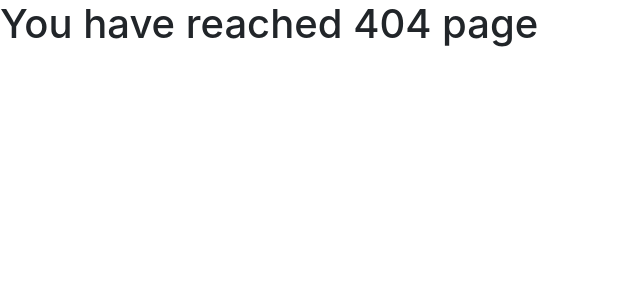
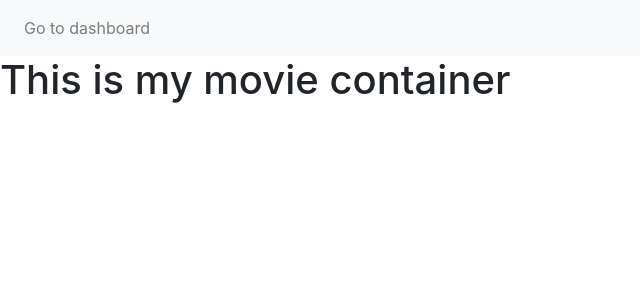
Before and after one commit to karan-tewari/reduxoverkill, a React (Create React App) app: page /dashboard/movies in a window 1280 px wide. Before the commit this address had no page. Shown: the top 300 px of the page, without its empty margins (0-640 px from the left). Built offline with nearby package versions, Linux system fonts and the light colour scheme.

Commit message:
added child routes to movies

```diff
--- a/src/App.js
+++ b/src/App.js
@@ -10,7 +10,7 @@ function App() {
   return (
     <div className="App">
       <Switch>
-        <Route path="/movies" exact component={MovieContainer} />
+        <Route path="/dashboard/movies" exact component={MovieContainer} />
         <Route path="/dashboard" exact component={Dashboard} />
         <Route path="/login" exact component={Login} />
         <Route path="/" exact component={Welcome}/>
--- a/src/components/MovieContainer.js
+++ b/src/components/MovieContainer.js
@@ -1,9 +1,13 @@
 import React, { Component } from 'react';
+import MovieNavbar from './MovieNavbar';
 
 class MovieContainer extends Component{
     render(){
         return(
-            <h1>This is my movie container</h1>
+            <div>
+                <MovieNavbar />
+                <h1>This is my movie container</h1>
+            </div>
         )
     }
 }
--- /dev/null
+++ b/src/components/MovieNavbar.js
@@ -0,0 +1,37 @@
+import React, { Component } from 'react';
+import {
+  Collapse,
+  Navbar,
+  NavbarToggler,
+  Nav,
+  NavItem,
+  NavLink,
+} from 'reactstrap';
+import {withRouter} from 'react-router-dom';
+
+class MovieNavbar extends Component {
+    render(){
+
+        return (
+            <div>
+              <Navbar color="light" light expand="md">
+                <NavbarToggler
+                // onClick={toggle}
+                />
+                <Collapse
+                // isOpen={isOpen}
+                navbar>
+                  <Nav className="mr-auto" navbar>
+                    <NavItem>
+                      <NavLink onClick={() => this.props.history.push('/dashboard')}>Go to dashboard</NavLink>
+                    </NavItem>
+                  </Nav>
+                </Collapse>
+              </Navbar>
+            </div>
+          );
+    }
+
+}
+
+export default withRouter(MovieNavbar);
--- a/src/components/Navbar.js
+++ b/src/components/Navbar.js
@@ -33,10 +33,10 @@ class MyNavbar extends Component {
                 navbar>
                   <Nav className="mr-auto" navbar>
                     <NavItem>
-                      <NavLink onClick={() => this.props.history.push('/movies')}>Movies</NavLink>
+                      <NavLink onClick={() => this.props.history.push('/dashboard')}>Dashboard</NavLink>
                     </NavItem>
                     <NavItem>
-                      <NavLink href="https://github.com/reactstrap/reactstrap">GitHub</NavLink>
+                      <NavLink onClick={() => this.props.history.push('dashboard/movies')}>Movies</NavLink>
                     </NavItem>
                   </Nav>
                   <NavbarText onClick={() => handleLogout()}>Logout</NavbarText>
--- /dev/null
+++ b/src/config/omdb.js
@@ -0,0 +1 @@
+export const apiKey= dc0b287b;
```
